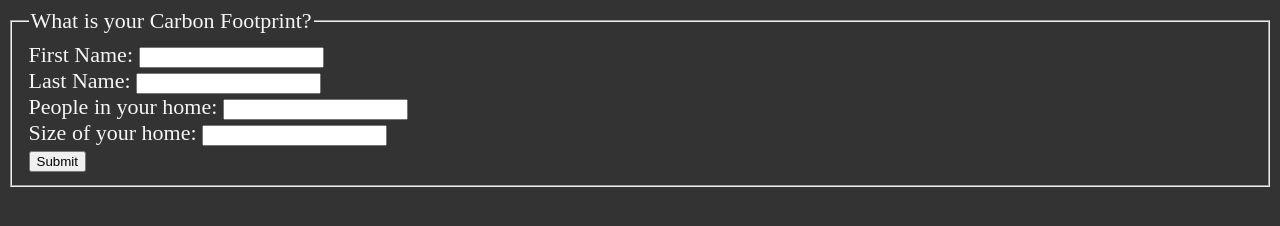
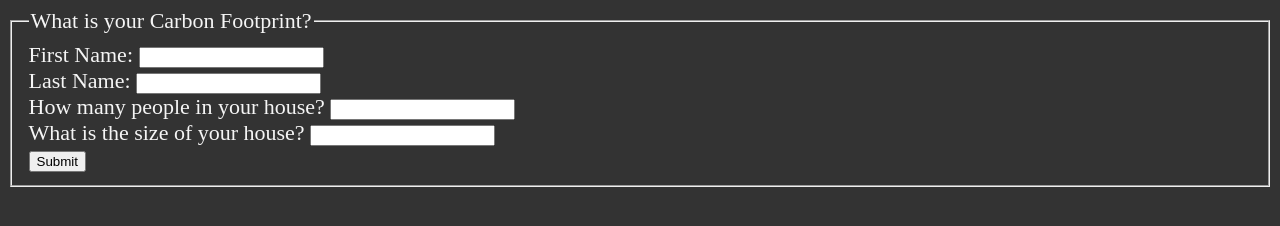
Before and after one commit to CIT93/JosueC-pub, a plain HTML site: page w6/index.html in a window 1280 px wide. Drawn offline with Linux system fonts and the light colour scheme.

Commit message:
Updating (or not) and adding variables for form inputs

```diff
--- a/w6/index.html
+++ b/w6/index.html
@@ -28,11 +28,11 @@
                     <input type="text" name="lastname" required/>
                 </div>
                 <div>
-                    <label>People in your home:</label>
+                    <label>How many people in your house?</label>
                     <input type="number" name="housem" required/>
                 </div>
                 <div>
-                    <label>Size of your home:</label>
+                    <label>What is the size of your house?</label>
                     <input type="text" name="houses" required/>
                 </div>
                 <button type="submit">Submit</button>
```
